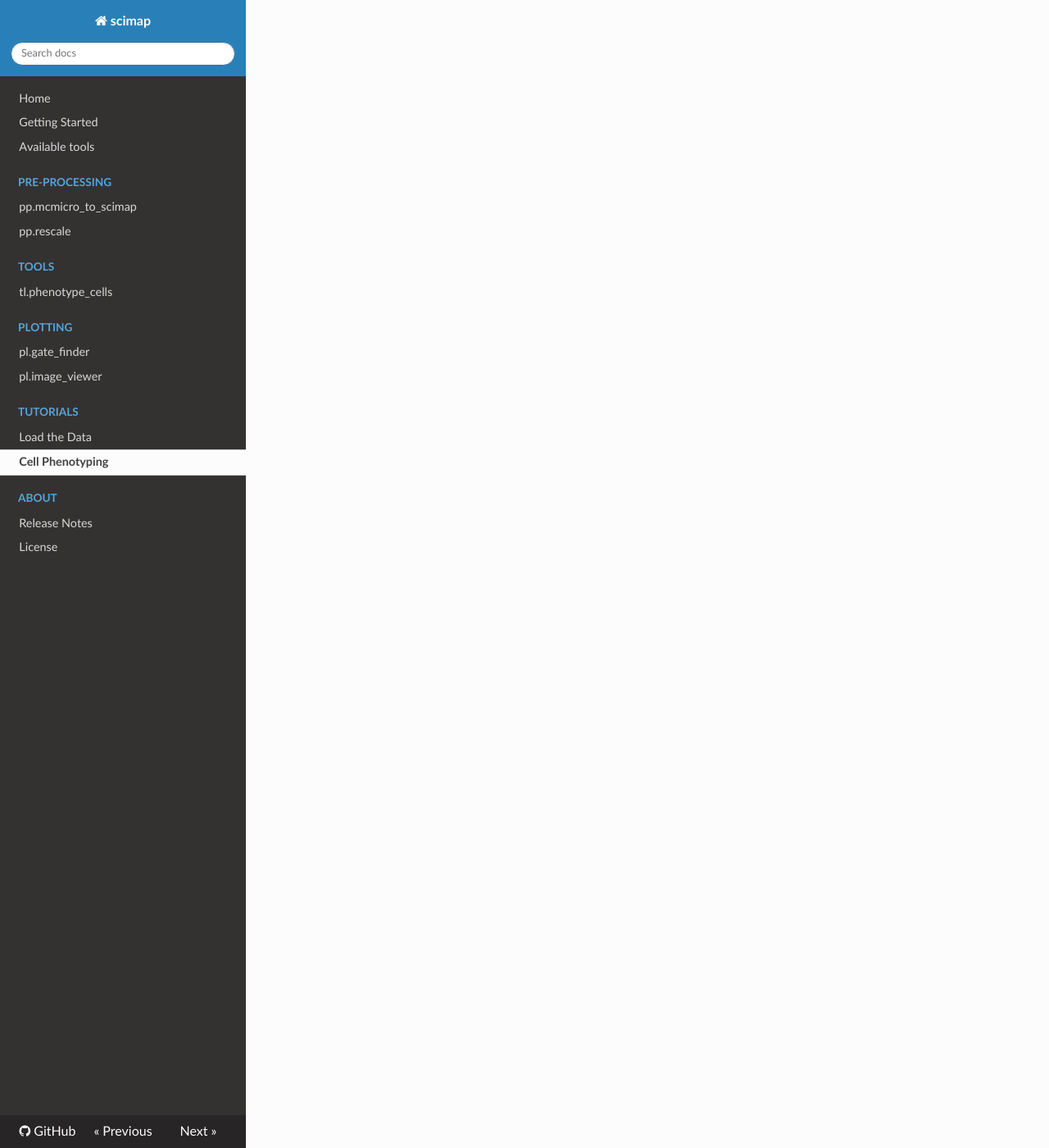
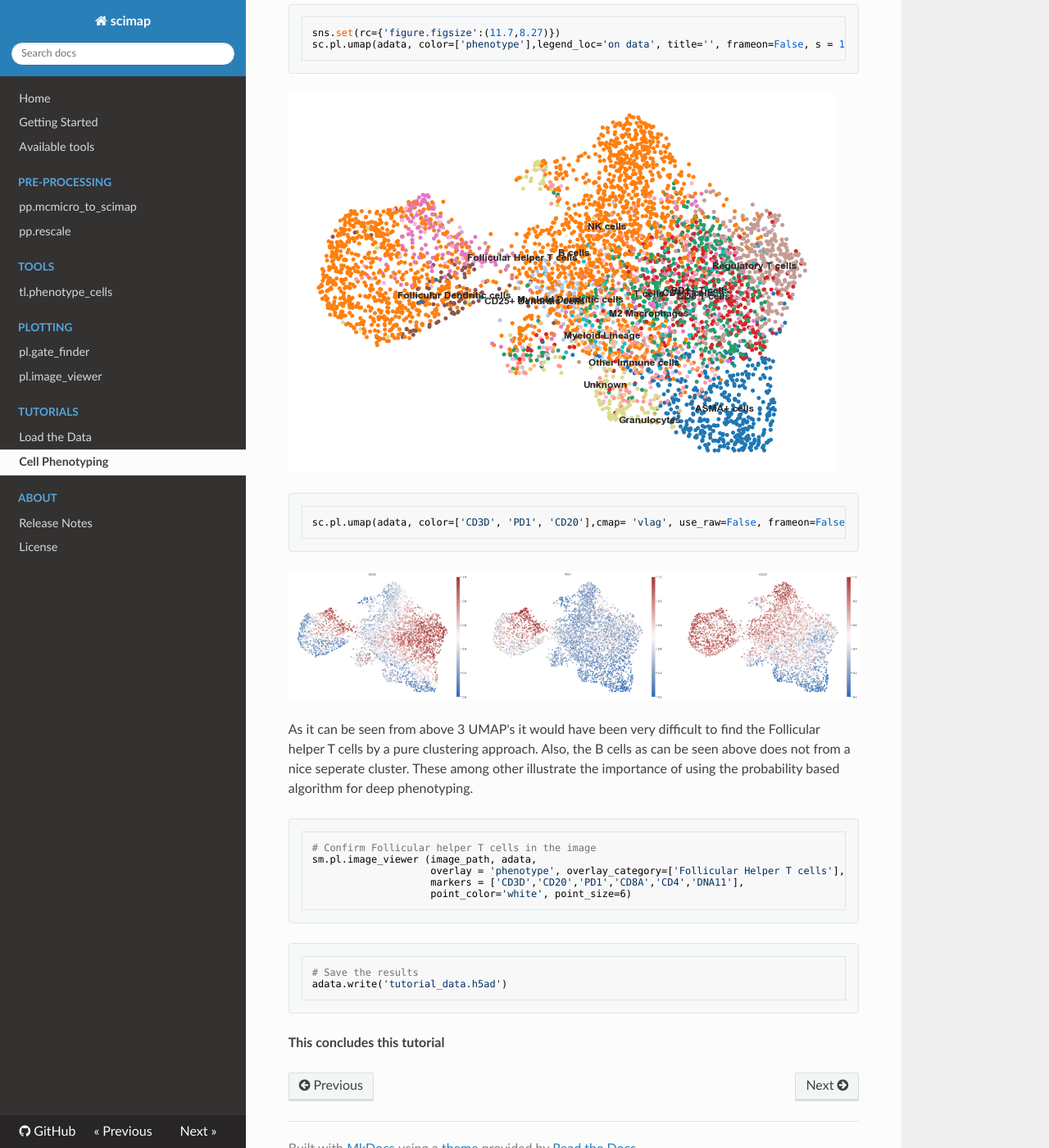
Before and after one commit to labsyspharm/scimap, an MkDocs documentation site: the page built from docs/tutorials/scimap-tutorial-cell-phenotyping.md, in a window 1280 px wide and 1400 px high, scrolled down 7098 px. Shown: the whole window at 82% size. Built offline with MkDocs 1.6.1, drawn with Linux system fonts in a browser that asks for light colours; nearby versions of some CDN libraries; some of the changed text lies outside the part shown.

Commit message:
updated turorials

````diff
--- a/docs/tutorials/scimap-tutorial-cell-phenotyping.md
+++ b/docs/tutorials/scimap-tutorial-cell-phenotyping.md
@@ -282,4 +282,70 @@
 sm.pl.image_viewer (image_path, adata, overlay = 'leiden', point_color='white', point_size=6)
 ```
 
+#### Heatmap and UMAP of the probability based phenotyping
+
+
+```python
+sc.pl.matrixplot(adata, var_names= adata.var.index, groupby='phenotype', dendrogram=True, use_raw=False, cmap="vlag", standard_scale='var')
+```
+
+    WARNING: dendrogram data not found (using key=dendrogram_phenotype). Running `sc.tl.dendrogram` with default parameters. For fine tuning it is recommended to run `sc.tl.dendrogram` independently.
+
+
+
+![png](scimap-tutorial-cell-phenotyping_files/scimap-tutorial-cell-phenotyping_35_1.png)
+
+
+
+
+
+    GridSpec(2, 3, height_ratios=[0, 10.5], width_ratios=[9.6, 0.8, 0.2])
+
+
+
+
+```python
+sc.pl.umap(adata, color=['leiden', 'phenotype']) # View the clustering
+```
+
+
+![png](scimap-tutorial-cell-phenotyping_files/scimap-tutorial-cell-phenotyping_36_0.png)
+
+
+
+```python
+sns.set(rc={'figure.figsize':(11.7,8.27)})
+sc.pl.umap(adata, color=['phenotype'],legend_loc='on data', title='', frameon=False, s = 100) # View the clustering
+```
+
+
+![png](scimap-tutorial-cell-phenotyping_files/scimap-tutorial-cell-phenotyping_37_0.png)
+
+
+
+```python
+sc.pl.umap(adata, color=['CD3D', 'PD1', 'CD20'],cmap= 'vlag', use_raw=False, frameon=False, s = 100) # View the clustering
+```
+
+
+![png](scimap-tutorial-cell-phenotyping_files/scimap-tutorial-cell-phenotyping_38_0.png)
+
+
+As it can be seen from above 3 UMAP's it would have been very difficult to find the Follicular helper T cells by a pure clustering approach. Also, the B cells as can be seen above does not from a nice seperate cluster. These among other illustrate the importance of using the probability based algorithm for deep phenotyping.
+
+
+```python
+# Confirm Follicular helper T cells in the image
+sm.pl.image_viewer (image_path, adata,
+                    overlay = 'phenotype', overlay_category=['Follicular Helper T cells'],
+                    markers = ['CD3D','CD20','PD1','CD8A','CD4','DNA11'],
+                    point_color='white', point_size=6)
+```
+
+
+```python
+# Save the results
+adata.write('tutorial_data.h5ad')
+```
+
 **This concludes this tutorial**
````
Also changed, not shown: docs/tutorials/scimap-tutorial-cell-phenotyping_files/scimap-tutorial-cell-phenotyping_35_1.png (added), docs/tutorials/scimap-tutorial-cell-phenotyping_files/scimap-tutorial-cell-phenotyping_36_0.png (added), docs/tutorials/scimap-tutorial-cell-phenotyping_files/scimap-tutorial-cell-phenotyping_37_0.png (added), docs/tutorials/scimap-tutorial-cell-phenotyping_files/scimap-tutorial-cell-phenotyping_38_0.png (added), 1 other file.
